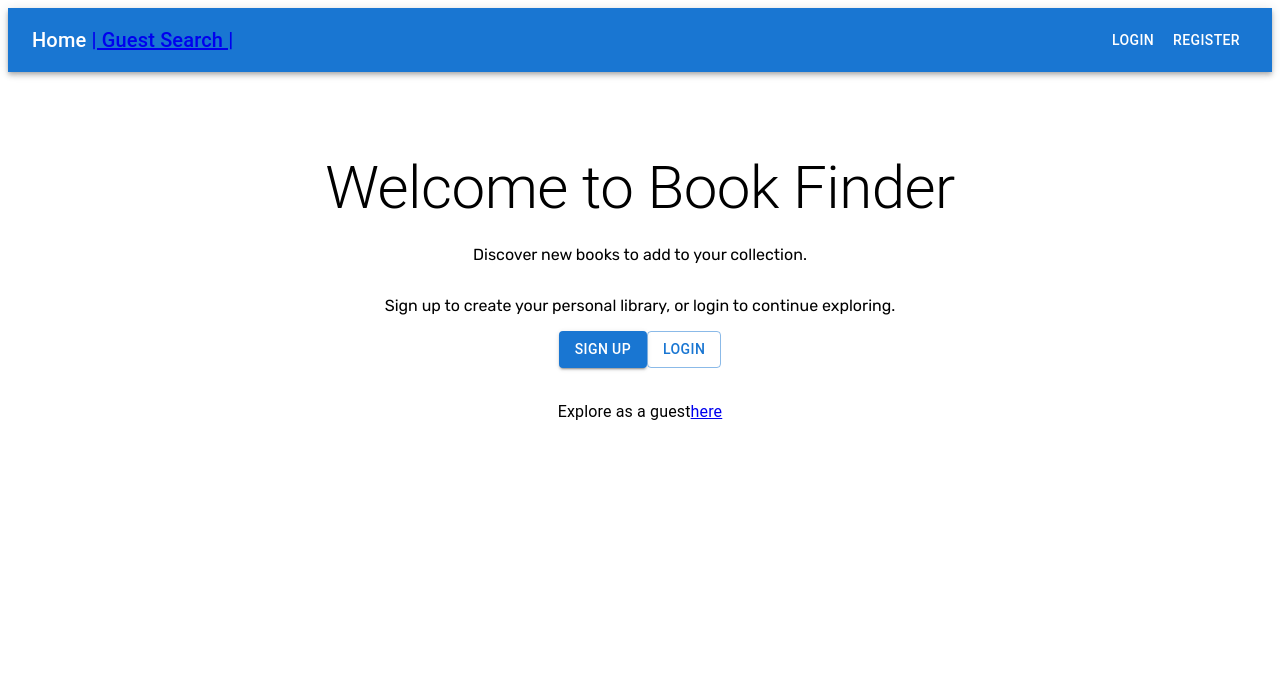
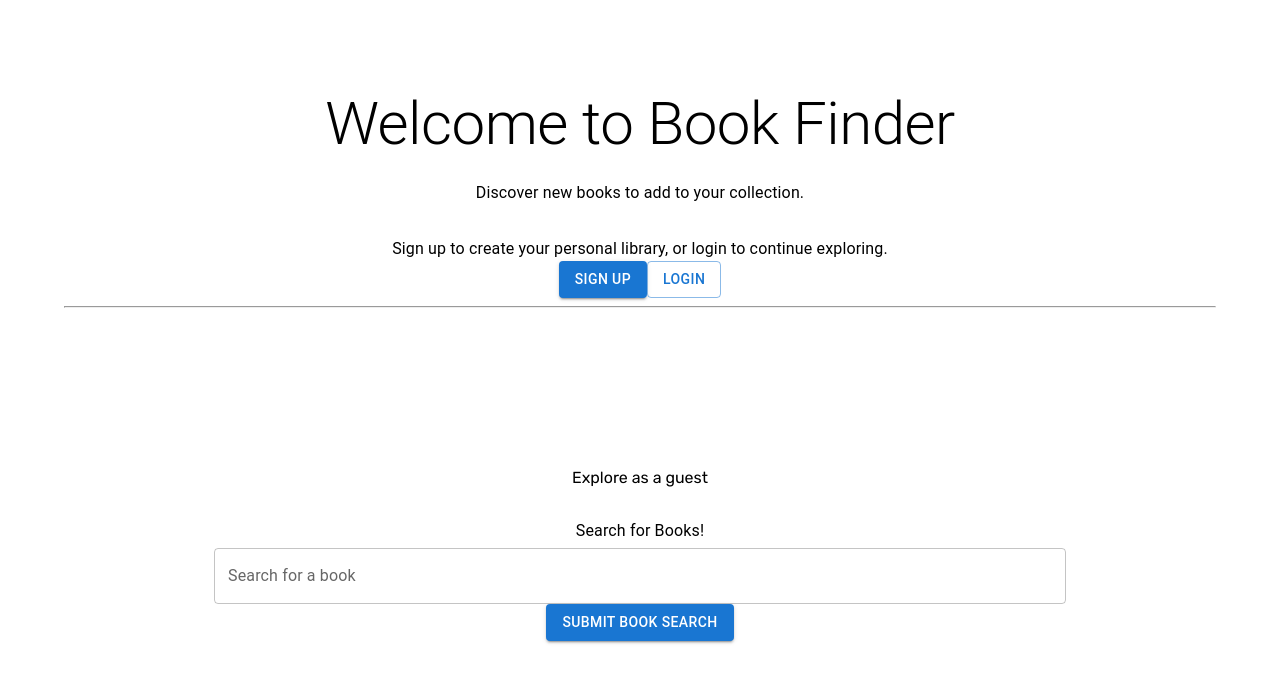
Before and after one commit to Chartok/holmes-elemerntary, a React (Create React App) app in the folder client/: page /home in a window 1280 px wide. Shown: the top 682 px of the page. Built offline with nearby package versions, Linux system fonts and the light colour scheme.

Commit message:
working with some ui conditionals

```diff
--- a/client/src/App.js
+++ b/client/src/App.js
@@ -1,22 +1,24 @@
 import React from 'react';
-import { Routes, Route, Navigate  } from 'react-router-dom';
+import { Routes, Route, Navigate, useLocation  } from 'react-router-dom';
 import Navbar from './components/Navbar';
 import HomePage from './pages/HomePage';
-// import GuestSearch from './components/GuestSearch';
 import SavedBooks from './pages/SavedBooks';
 import LoginForm from './components/LoginForm';
 import SignupForm from './components/SignupForm';
 
 function App() {
 
+  const location = useLocation();
+
   return (
     <div>
+      {/* Don't render navbar at '/home' */}
+      { location.pathname!=='/home' && <Navbar /> }
       <Navbar />
       <Routes>
         <Route path="/" element={<Navigate to="/home" />} />
         <Route path="/home" element={<HomePage />} />
         <Route path="/savedbooks" element={<SavedBooks />} />
-        {/* <Route path="/guestsearch" element={<GuestSearch />} /> */}
         <Route path="/login" element={<LoginForm />} />
         <Route path="/signup" element={<SignupForm />} />
       </Routes>
--- a/client/src/components/LoginForm.js
+++ b/client/src/components/LoginForm.js
@@ -38,11 +38,11 @@ function Login() {
   return (
     <Container spacing={2} maxWidth="sm">
       <h3>Login</h3>
-      <p>Enter your email and password to log in</p>
       <Stack spacing={2} paddingBottom={2}>
         <TextField label="Email" name="email" onChange={onChange} />
         <TextField label="Password" name="password" onChange={onChange} />
       </Stack>
+      <p>Enter your email and password to log in</p>
       {errors.map(errors => (
         <Alert severity="error">{errors.message}</Alert>
       ))}
--- a/client/src/components/Navbar.js
+++ b/client/src/components/Navbar.js
@@ -1,12 +1,17 @@
 import { AppBar, Box, Button, Toolbar, Typography } from "@mui/material";
 import { AuthContext } from "../context/authContext";
 import { useContext } from "react";
-import { Link, useNavigate } from "react-router-dom";
+import { Link, useNavigate, useLocation } from "react-router-dom";
 
 
 function Navbar () {
   let navigate = useNavigate();
   const { user, logout } = useContext(AuthContext);
+  const location = useLocation();
+
+  if (location.pathname === '/home') {
+    return null;
+  }
 
   const onLogout = () => {
     logout();
@@ -17,14 +22,14 @@ function Navbar () {
     <Box sx={{ flexGrow: 1 }}>
       <AppBar position="static">
         <Toolbar>
-          <Typography variant="h6" component="div" sx={{ flexGrow: 1 }}>
+          <Typography component="div" sx={{ flexGrow: 1 }}>
 
             <Link to="/home" style={{ textDecoration: "none", color: "white" }}>Home </Link>
 
+              {/* If user is not logged in or not registered, do not show the link to collection */}
+
             {!user?
-              <>
-                <Link to="/guestsearch">| Guest Search |</Link>
-              </>
+              <></>
               :
               <>
                 <Link to="/savedbooks">Collection</Link>
--- a/client/src/components/SearchBooks.js
+++ b/client/src/components/SearchBooks.js
@@ -1,25 +1,28 @@
 import React from 'react';
 import SaveBook from '../components/SaveBookBtn'
-import { Alert, Container, Box, TextField, Button, Typography, Link, List, ListItem } from '@mui/material';
-import { useForm } from '../utils/hooks';
-import { useLazyQuery } from '@apollo/client';
-import { SEARCH_BOOKS } from '../utils/queries';
+import {Alert,Container,Box,TextField,Button,Typography,Link,List,ListItem} from '@mui/material';
+import {useForm} from '../utils/hooks';
+import {useLazyQuery} from '@apollo/client';
+import {SEARCH_BOOKS} from '../utils/queries';
+import { AuthContext } from '../context/authContext';
+import { useContext } from 'react';
 
 function SearchBooks() {
-  const [searchBooks, { loading, error, data }] = useLazyQuery(SEARCH_BOOKS);
+  const [searchBooks,{loading,error,data}]=useLazyQuery(SEARCH_BOOKS);
+  const { user } = useContext(AuthContext);
 
-  const search = () => {
-    searchBooks({ variables: { query: values.searchInput } });
+  const search=() => {
+    searchBooks({variables: {query: values.searchInput}});
   };
 
-  const { onChange, onSubmit, values } = useForm(search, {
+  const {onChange,onSubmit,values}=useForm(search,{
     searchInput: '',
   });
 
   return (
     <Container maxWidth="md">
       <Box my={4}>
-        <Typography variant="h4" component="h1" gutterBottom>
+        <Typography component="h1" gutterBottom>
           Search for Books!
         </Typography>
         <form onSubmit={onSubmit}>
@@ -42,26 +45,35 @@ function SearchBooks() {
       </Box>
       <Box my={4}>
 
-        {loading && <Typography variant="body1">Loading...</Typography>}
+        {loading&&<Typography >Loading...</Typography>}
 
-        {error && <Alert severity="error" sx={{ mt: 2 }}>
+        {error&&<Alert severity="error" sx={{mt: 2}}>
           An error occurred: {error.message}
         </Alert>}
 
-        {data?.searchBooks && (
+        {data?.searchBooks&&(
           <List>
             {data.searchBooks.map((book) => (
               <ListItem key={book.bookId}>
                 <Link href={book.link}>
                   <img src={book.image} alt={book.title} />
-                  <Typography variant="body1">
-                    <strong>Description:</strong> {book.description}
+                  <Typography>
+                    <strong>Title:</strong> {book.title}
                   </Typography>
-                  <Typography variant="body1">
+                  <Typography>
                     <strong>Authors:</strong> {book.authors.join(', ')}
                   </Typography>
+
                 </Link>
-                <SaveBook book={book} />
+                {user ?
+                  <>
+                      <SaveBook book={book} />
+                  </>
+                  :
+                  <>
+
+                  </>
+                }
               </ListItem>
             ))}
           </List>
--- a/client/src/pages/HomePage.js
+++ b/client/src/pages/HomePage.js
@@ -14,7 +14,7 @@ const HomePage=() => {
                 <Typography variant="h2" gutterBottom>
                     Welcome to Book Finder
                 </Typography>
-                <Typography variant="subtitile" paragraph>
+                <Typography>
                     Discover new books to add to your collection.
                 </Typography>
                 <Box mt={4}>
@@ -26,19 +26,36 @@ const HomePage=() => {
                         </>
                         :
                         <>
-                            <Typography variant="subtitile" paragraph>
+                            <Typography>
                                 Sign up to create your personal library, or login to continue exploring.
-                            </Typography>   <Button variant="contained" color="primary" component={Link} to="/signup">Sign Up</Button>
-                            <Button variant="outlined" color="primary" component={Link} to="/login">Login</Button>
-                            <Box mt={4}>
-                                <Typography variant="body1" paragraph>
-                                    Explore as a guest
-                                    <Link to='/guestsearch'>here</Link>
-                                </Typography>
+                            </Typography>
+
+                            <Button variant="contained" color="primary"
+                                component={Link} to="/signup">
+                                Sign Up
+                            </Button>
+
+                            <Button variant="outlined" color="primary"
+                                component={Link} to="/login">
+                                Login
+                            </Button>
+
+                                <hr />
+
+                            <Box mt={20}>
+
+                                Explore as a guest
+                                {!user?
+                                    <>
+                                        <SearchBook />
+                                    </>
+                                    :
+                                    <>
+                                    </>
+                                }
                             </Box>
                         </>
                     }
-
                 </Box>
             </Box>
         </Container>
```
Also changed, not shown: client/src/components/SaveBookBtn.js (+17 -17 lines), client/src/pages/GuestSearch.js (deleted, +0 -48 lines), client/src/components/SignupForm.js (renamed from client/src/components/SignupForm.jsx).
